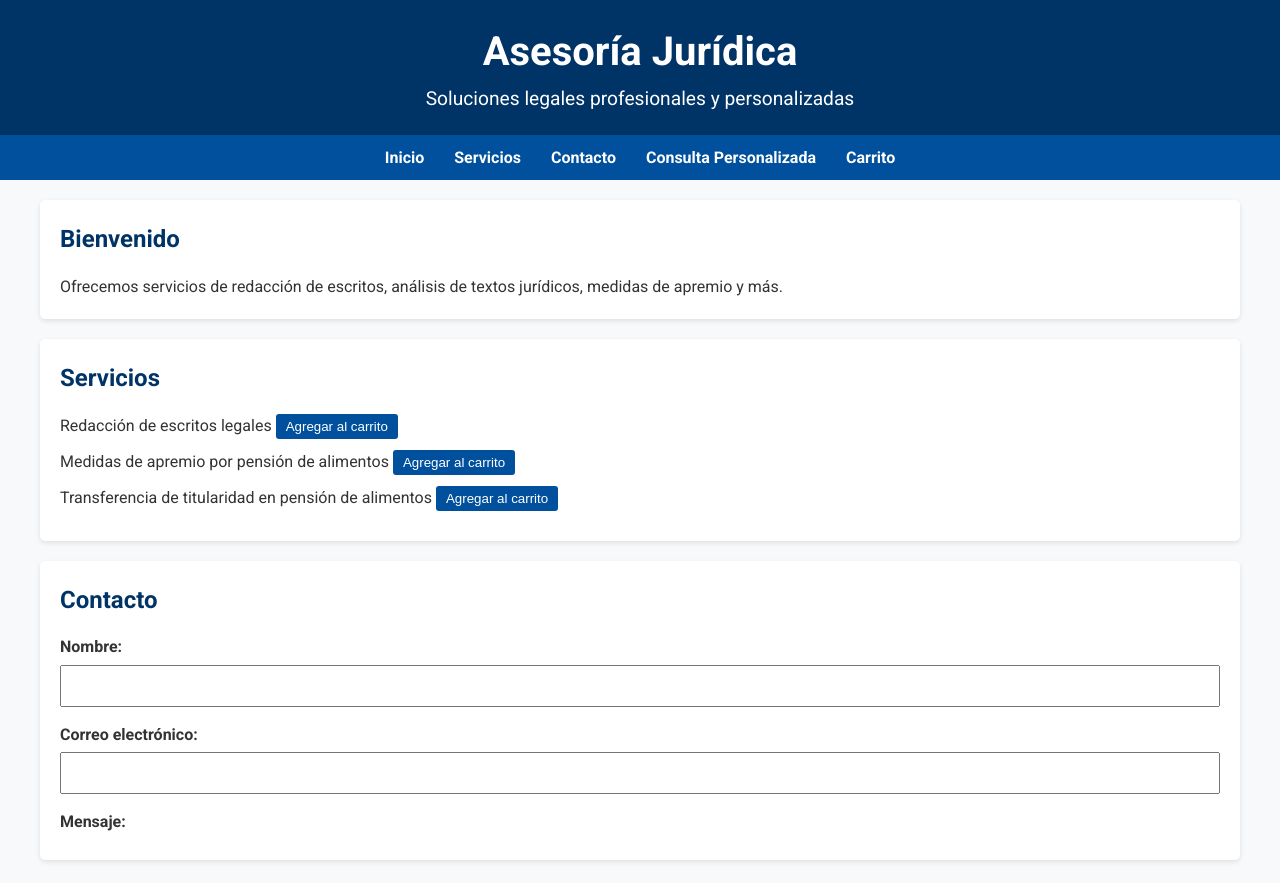
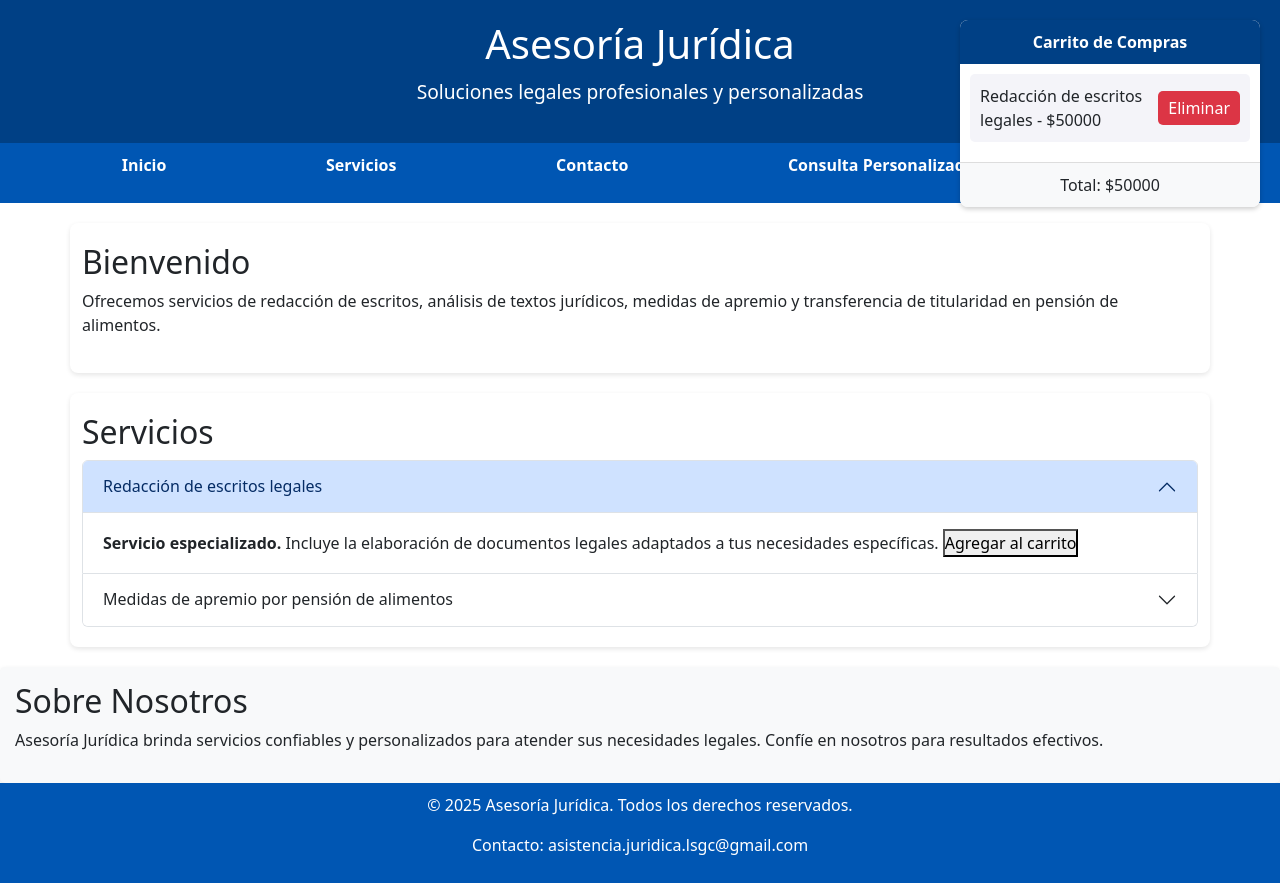
Before and after one commit to leo-sgc/lsgc, a plain HTML site: page index.html in a window 1280 px wide. Both pictures are taken after a click on the button "Agregar al carrito". Drawn offline with nearby package versions, Linux system fonts and the light colour scheme.

Commit message:
Add files via upload

```diff
--- a/index.html
+++ b/index.html
@@ -1,39 +1,12 @@
+
 <!DOCTYPE html>
 <html lang="es">
 <head>
     <meta charset="UTF-8">
     <meta name="viewport" content="width=device-width, initial-scale=1.0">
-    <title>Asesoría Jurídica - Firma de Abogados</title>
-    <link href="https://fonts.googleapis.com/css2?family=Roboto:wght@400;700&display=swap" rel="stylesheet">
+    <title>Asesoría Jurídica - Servicios</title>
     <link rel="stylesheet" href="styles.css">
-    <script>
-        // Función para manejar el carrito de compras
-        let carrito = [];
-
-        function agregarAlCarrito(servicio) {
-            carrito.push(servicio);
-            actualizarCarrito();
-        }
-
-        function eliminarDelCarrito(indice) {
-            carrito.splice(indice, 1);
-            actualizarCarrito();
-        }
-
-        function actualizarCarrito() {
-            const carritoElement = document.getElementById('carrito-items');
-            carritoElement.innerHTML = '';
-            carrito.forEach((item, index) => {
-                const listItem = document.createElement('li');
-                listItem.textContent = item;
-                const removeButton = document.createElement('button');
-                removeButton.textContent = 'Eliminar';
-                removeButton.onclick = () => eliminarDelCarrito(index);
-                listItem.appendChild(removeButton);
-                carritoElement.appendChild(listItem);
-            });
-        }
-    </script>
+    <link href="https://cdn.jsdelivr.net/npm/bootstrap@5.3.0-alpha3/dist/css/bootstrap.min.css" rel="stylesheet">
 </head>
 <body>
     <header>
@@ -53,26 +26,60 @@
 
     <div class="container" id="inicio">
         <h2>Bienvenido</h2>
-        <p>Ofrecemos servicios de redacción de escritos, análisis de textos jurídicos, medidas de apremio y más.</p>
+        <p>Ofrecemos servicios de redacción de escritos, análisis de textos jurídicos, medidas de apremio y transferencia de titularidad en pensión de alimentos.</p>
     </div>
 
     <div class="container" id="servicios">
         <h2>Servicios</h2>
-        <ul>
-            <li>Redacción de escritos legales <button onclick="agregarAlCarrito('Redacción de escritos legales')">Agregar al carrito</button></li>
-            <li>Medidas de apremio por pensión de alimentos <button onclick="agregarAlCarrito('Medidas de apremio por pensión de alimentos')">Agregar al carrito</button></li>
-            <li>Transferencia de titularidad en pensión de alimentos <button onclick="agregarAlCarrito('Transferencia de titularidad en pensión de alimentos')">Agregar al carrito</button></li>
-        </ul>
+        <div class="accordion" id="accordionExample">
+            <div class="accordion-item">
+                <h2 class="accordion-header">
+                    <button class="accordion-button" type="button" data-bs-toggle="collapse" data-bs-target="#collapseOne" aria-expanded="true" aria-controls="collapseOne">
+                        Redacción de escritos legales
+                    </button>
+                </h2>
+                <div id="collapseOne" class="accordion-collapse collapse show" data-bs-parent="#accordionExample">
+                    <div class="accordion-body">
+                        <strong>Servicio especializado.</strong> Incluye la elaboración de documentos legales adaptados a tus necesidades específicas.
+                        <button onclick="agregarAlCarrito('Redacción de escritos legales', 50000)">Agregar al carrito</button>
+                    </div>
+                </div>
+            </div>
+            <div class="accordion-item">
+                <h2 class="accordion-header">
+                    <button class="accordion-button collapsed" type="button" data-bs-toggle="collapse" data-bs-target="#collapseTwo" aria-expanded="false" aria-controls="collapseTwo">
+                        Medidas de apremio por pensión de alimentos
+                    </button>
+                </h2>
+                <div id="collapseTwo" class="accordion-collapse collapse" data-bs-parent="#accordionExample">
+                    <div class="accordion-body">
+                        <strong>Acciones legales rápidas.</strong> Nos encargamos de gestionar medidas de apremio para asegurar el cumplimiento de las pensiones alimenticias.
+                        <button onclick="agregarAlCarrito('Medidas de apremio', 40000)">Agregar al carrito</button>
+                    </div>
+                </div>
+            </div>
+        </div>
     </div>
 
-    <div class="container" id="contacto">
-        <h2>Contacto</h2>
-        <form action="#" method="POST">
-            <label for="name">Nombre:</label>
-            <input type="text" id="name" name="name" required>
+    <aside>
+        <h2>Sobre Nosotros</h2>
+        <p>Asesoría Jurídica brinda servicios confiables y personalizados para atender sus necesidades legales. Confíe en nosotros para resultados efectivos.</p>
+    </aside>
 
-            <label for="email">Correo electrónico:</label>
-            <input type="email" id="email" name="email" required>
+    <div id="carrito">
+        <div id="carrito-header">Carrito de Compras</div>
+        <ul id="carrito-items">
+            <!-- Items added dynamically -->
+        </ul>
+        <div id="carrito-footer">Total: $<span id="carrito-total">0</span></div>
+    </div>
 
-            <label for="message">Mensaje:</label>
-            <textarea id="message"
+    <footer>
+        <p>&copy; 2025 Asesoría Jurídica. Todos los derechos reservados.</p>
+        <p>Contacto: asistencia.juridica.lsgc@gmail.com</p>
+    </footer>
+
+    <script src="script.js"></script>
+    <script src="https://cdn.jsdelivr.net/npm/bootstrap@5.3.0-alpha3/dist/js/bootstrap.bundle.min.js"></script>
+</body>
+</html>
--- /dev/null
+++ b/script.js
@@ -0,0 +1,34 @@
+
+let carrito = [];
+let total = 0;
+
+function agregarAlCarrito(servicio, precio) {
+    carrito.push({ servicio, precio });
+    total += precio;
+    actualizarCarrito();
+}
+
+function eliminarDelCarrito(index) {
+    total -= carrito[index].precio;
+    carrito.splice(index, 1);
+    actualizarCarrito();
+}
+
+function actualizarCarrito() {
+    const carritoDiv = document.getElementById('carrito');
+    const carritoItems = document.getElementById('carrito-items');
+    const carritoTotal = document.getElementById('carrito-total');
+
+    carritoItems.innerHTML = '';
+    carrito.forEach((item, index) => {
+        const li = document.createElement('li');
+        li.innerHTML = `${item.servicio} - $${item.precio}
+                        <button onclick="eliminarDelCarrito(${index})">Eliminar</button>`;
+        carritoItems.appendChild(li);
+    });
+
+    carritoTotal.textContent = total;
+
+    // Show or hide the carrito div based on whether there are items
+    carritoDiv.style.display = carrito.length > 0 ? 'block' : 'none';
+}
--- a/styles.css
+++ b/styles.css
@@ -1,4 +1,5 @@
-/* Reset CSS */
+
+/* General Reset */
 * {
     margin: 0;
     padding: 0;
@@ -7,130 +8,137 @@
 
 body {
     font-family: 'Roboto', sans-serif;
+    background-color: #f4f4f9;
+    color: #333;
     line-height: 1.6;
     margin: 0;
     padding: 0;
-    background-color: #f8f9fa;
-    color: #333;
 }
 
 header {
-    background-color: #003366;
-    color: #fff;
-    padding: 20px 10%;
+    background-color: #004085;
+    color: white;
+    padding: 20px;
     text-align: center;
 }
 
 header h1 {
-    font-size: 2.5em;
+    font-size: 2.5rem;
+    margin-bottom: 10px;
 }
 
 header p {
-    font-size: 1.2em;
+    font-size: 1.2rem;
 }
 
 nav {
-    background-color: #00509e;
-    padding: 10px 10%;
+    background-color: #0056b3;
+    padding: 10px;
 }
 
 nav ul {
+    list-style: none;
     display: flex;
-    justify-content: center;
-    list-style: none;
-}
-
-nav ul li {
-    margin: 0 15px;
+    justify-content: space-around;
 }
 
 nav ul li a {
-    color: #fff;
     text-decoration: none;
+    color: white;
     font-weight: bold;
-    font-size: 1em;
+    padding: 5px 10px;
 }
 
 nav ul li a:hover {
-    text-decoration: underline;
+    background-color: #003d82;
+    border-radius: 5px;
 }
 
 .container {
     max-width: 1200px;
     margin: 20px auto;
     padding: 20px;
-    background: #fff;
+    background: white;
+    border-radius: 8px;
+    box-shadow: 0 2px 5px rgba(0, 0, 0, 0.1);
+}
+
+h2 {
+    color: #004085;
+    margin-bottom: 20px;
+}
+
+form label {
+    display: block;
+    margin: 10px 0 5px;
+    font-weight: bold;
+}
+
+form input, form textarea, form button {
+    width: 100%;
+    padding: 10px;
+    margin-bottom: 15px;
+    border: 1px solid #ddd;
+    border-radius: 5px;
+    font-size: 1rem;
+}
+
+form button {
+    background-color: #004085;
+    color: white;
+    border: none;
+    cursor: pointer;
+}
+
+form button:hover {
+    background-color: #002d59;
+}
+
+footer {
+    background-color: #0056b3;
+    color: white;
+    text-align: center;
+    padding: 10px 0;
+    position: relative;
+    bottom: 0;
+    width: 100%;
+}
+
+aside {
+    background: #f8f9fa;
+    padding: 15px;
+    margin-top: 20px;
     border-radius: 5px;
     box-shadow: 0 2px 5px rgba(0, 0, 0, 0.1);
 }
 
-h2 {
-    color: #003366;
-    margin-bottom: 15px;
+#carrito {
+    position: fixed;
+    top: 20px;
+    right: 20px;
+    width: 300px;
+    background: white;
+    box-shadow: 0 2px 5px rgba(0, 0, 0, 0.2);
+    border-radius: 8px;
+    overflow: hidden;
+    z-index: 1000;
+    display: none;
 }
 
-ul {
-    list-style: none;
-    padding: 0;
-}
-
-ul li {
-    margin: 10px 0;
-}
-
-ul li button {
-    background-color: #00509e;
+#carrito-header {
+    background-color: #004085;
     color: white;
-    border: none;
-    padding: 5px 10px;
-    cursor: pointer;
-    border-radius: 3px;
-}
-
-ul li button:hover {
-    background-color: #003366;
-}
-
-footer {
-    background-color: #003366;
-    color: #fff;
+    padding: 10px;
     text-align: center;
-    padding: 10px 0;
-    position: fixed;
-    bottom: 0;
-    width: 100%;
-}
-
-form {
-    display: flex;
-    flex-direction: column;
-}
-
-form label {
-    margin-bottom: 5px;
     font-weight: bold;
 }
 
-form input, form textarea, form button {
-    margin-bottom: 15px;
+#carrito-items {
+    list-style: none;
+    margin: 0;
     padding: 10px;
-    font-size: 1em;
-}
-
-form button {
-    background-color: #00509e;
-    color: white;
-    border: none;
-    cursor: pointer;
-    border-radius: 3px;
-}
-
-form button:hover {
-    background-color: #003366;
-}
-
-#carrito {
-    margin-top: 20px;
+    max-height: 400px;
+    overflow-y: auto;
 }
 
 #carrito-items li {
@@ -138,30 +146,27 @@ form button:hover {
     justify-content: space-between;
     align-items: center;
     margin-bottom: 10px;
-    border-bottom: 1px solid #ddd;
-    padding: 5px 0;
+    padding: 10px;
+    background: #f4f4f9;
+    border-radius: 5px;
 }
 
 #carrito-items li button {
-    background-color: #d9534f;
+    background-color: #dc3545;
     border: none;
-    padding: 5px 10px;
     color: white;
     cursor: pointer;
-    border-radius: 3px;
+    padding: 5px 10px;
+    border-radius: 5px;
 }
 
 #carrito-items li button:hover {
-    background-color: #c9302c;
+    background-color: #bd2130;
 }
 
-@media (max-width: 768px) {
-    nav ul {
-        flex-direction: column;
-        align-items: center;
-    }
-
-    nav ul li {
-        margin: 10px 0;
-    }
+#carrito-footer {
+    text-align: center;
+    padding: 10px;
+    background-color: #f8f9fa;
+    border-top: 1px solid #ddd;
 }
```
